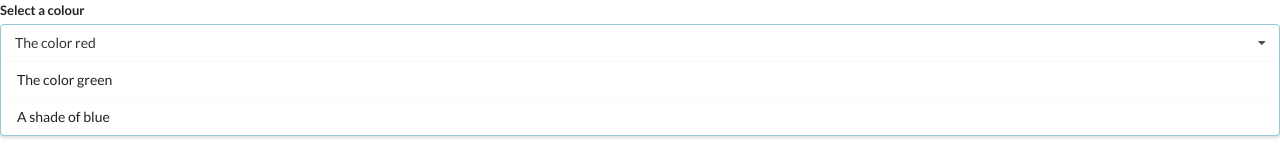
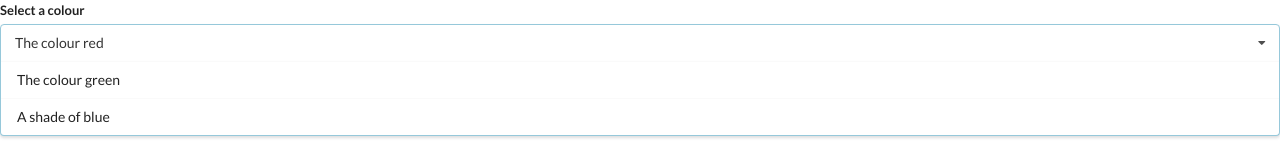
Before and after one commit to itsmoirob/react-widgets, a React (Create React App) app: page / in a window 1280 px wide. Shown: the top 160 px of the page. Built offline with nearby package versions, Linux system fonts and the light colour scheme.

Commit message:
Spelling

```diff
--- a/src/App.js
+++ b/src/App.js
@@ -11,8 +11,8 @@ import Dropdown from './components/Dropdown';
 // ];
 
 const options = [
-  { label: 'The color red', value: 'red' },
-  { label: 'The color green', value: 'green' },
+  { label: 'The colour red', value: 'red' },
+  { label: 'The colour green', value: 'green' },
   { label: 'A shade of blue', value: 'blue' },
 ]
 
```
